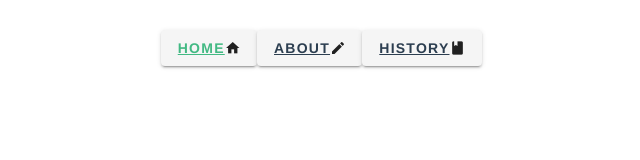
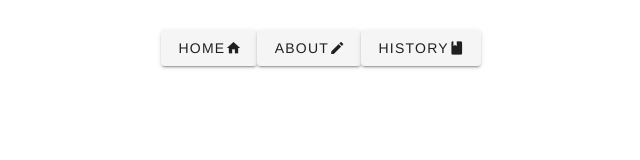
Before and after one commit to fkkbm/githubpages-sample, a Vue app: page / in a window 1280 px wide. Shown: the top 160 px of the page, without its empty margins (319-959 px from the left). Built offline with nearby package versions, Linux system fonts and the light colour scheme.

Commit message:
hashモードで実施

```diff
--- a/src/App.vue
+++ b/src/App.vue
@@ -1,15 +1,15 @@
 <template>
   <div id="app">
     <div id="nav">
-      <v-btn class="ma-2">
-        <router-link to="/">Home</router-link><v-icon small>mdi-home</v-icon>
-      </v-btn>
-      <v-btn class="ma-2">
-        <router-link to="/about">About</router-link><v-icon small>mdi-pencil</v-icon>
-      </v-btn>
-      <v-btn class="ma-2">
-        <router-link to="/history">History</router-link><v-icon small>mdi-book</v-icon>
-      </v-btn>
+      <router-link to="/"><v-btn class="ma-2">
+        Home<v-icon small>mdi-home</v-icon>
+      </v-btn></router-link>
+      <router-link to="/about"><v-btn class="ma-2">
+        About<v-icon small>mdi-pencil</v-icon>
+      </v-btn></router-link>
+      <router-link to="/history"><v-btn class="ma-2">
+        history<v-icon small>mdi-book</v-icon>
+      </v-btn></router-link>
     </div>
     <router-view />
   </div>
--- a/src/router/index.js
+++ b/src/router/index.js
@@ -27,7 +27,7 @@ const routes = [
 ]
 
 const router = new VueRouter({
-  mode: 'history',
+  mode: 'hash',
   base: process.env.BASE_URL,
   routes
 })
```
Also changed, not shown: 3 other files (tests, documents, lock files or other folders).
